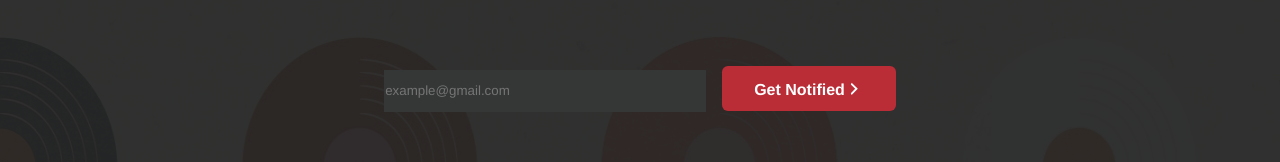
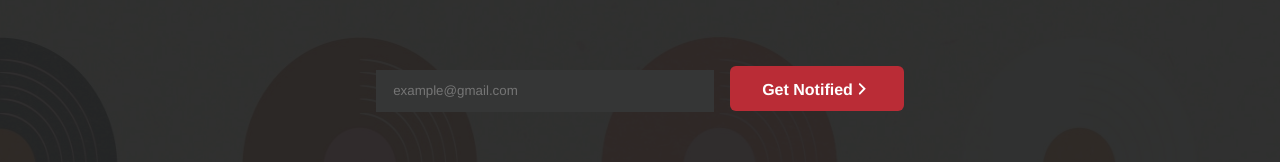
Before and after one commit to manlikedonald/urudi, a React (Create React App) app: page / in a window 1280 px wide. Shown: the part 433-595 px from the top of the page. Built offline with nearby package versions, Linux system fonts and the light colour scheme.

Commit message:
updated input

```diff
--- a/src/App.scss
+++ b/src/App.scss
@@ -17,6 +17,7 @@ $fontColor: #F0F0F0;
     input{
         height: 40px;
         outline: none;
+        padding: 0 0 0 1rem;
     }
     button{
         background-color: $buttonColor;
```
